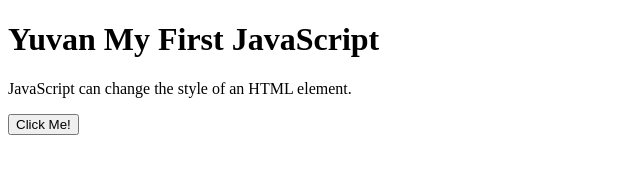
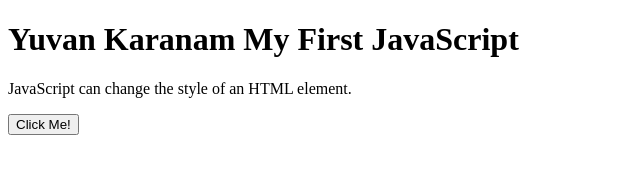
Before and after one commit to tyrone-carriagas-mine/testsite, a plain HTML site: page index.html in a window 1280 px wide. Shown: the whole page, without its empty margins (0-640 px from the left). Drawn offline with Linux system fonts and the light colour scheme.

Commit message:
added last name

```diff
--- a/index.html
+++ b/index.html
@@ -2,7 +2,7 @@
 <html>
 <body>
 
-<h1>Yuvan My First JavaScript</h1>
+<h1>Yuvan Karanam My First JavaScript</h1>
 
 <p id="demo">JavaScript can change the style of an HTML element.</p>
 
```
